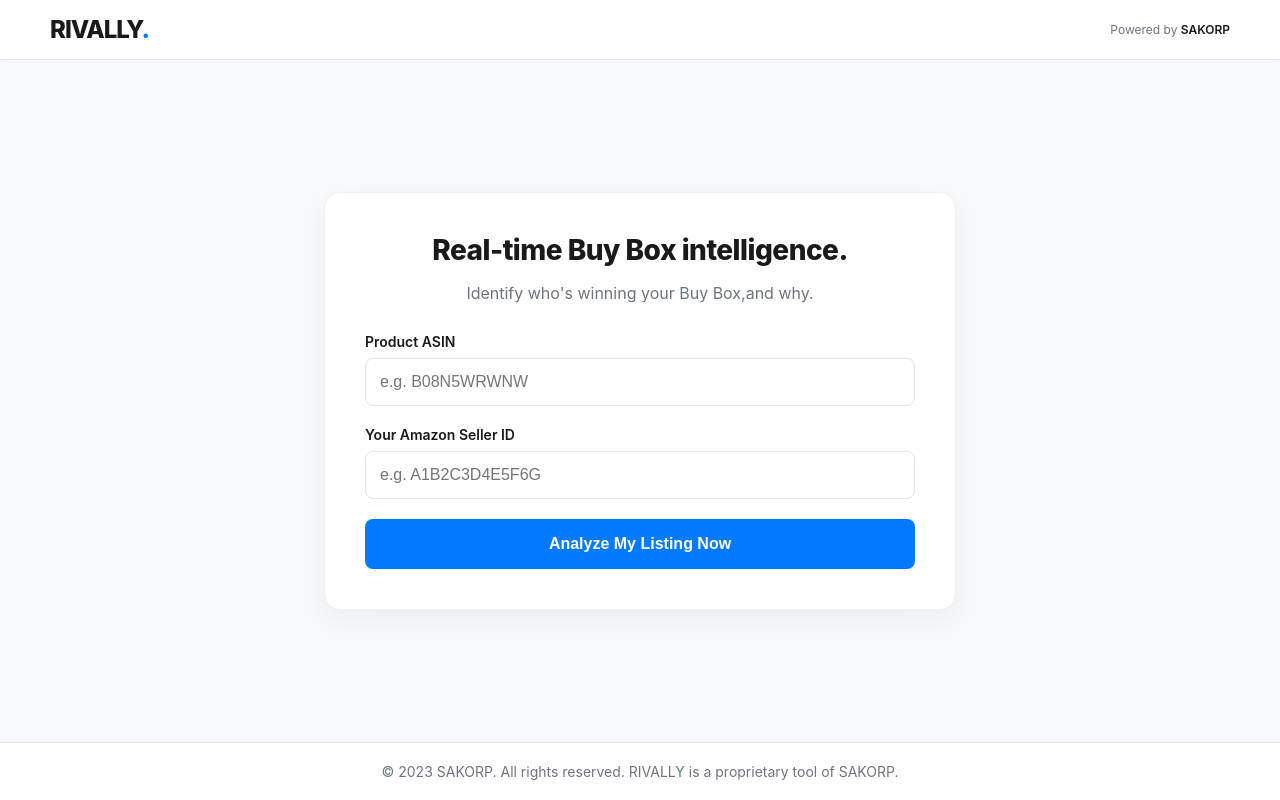
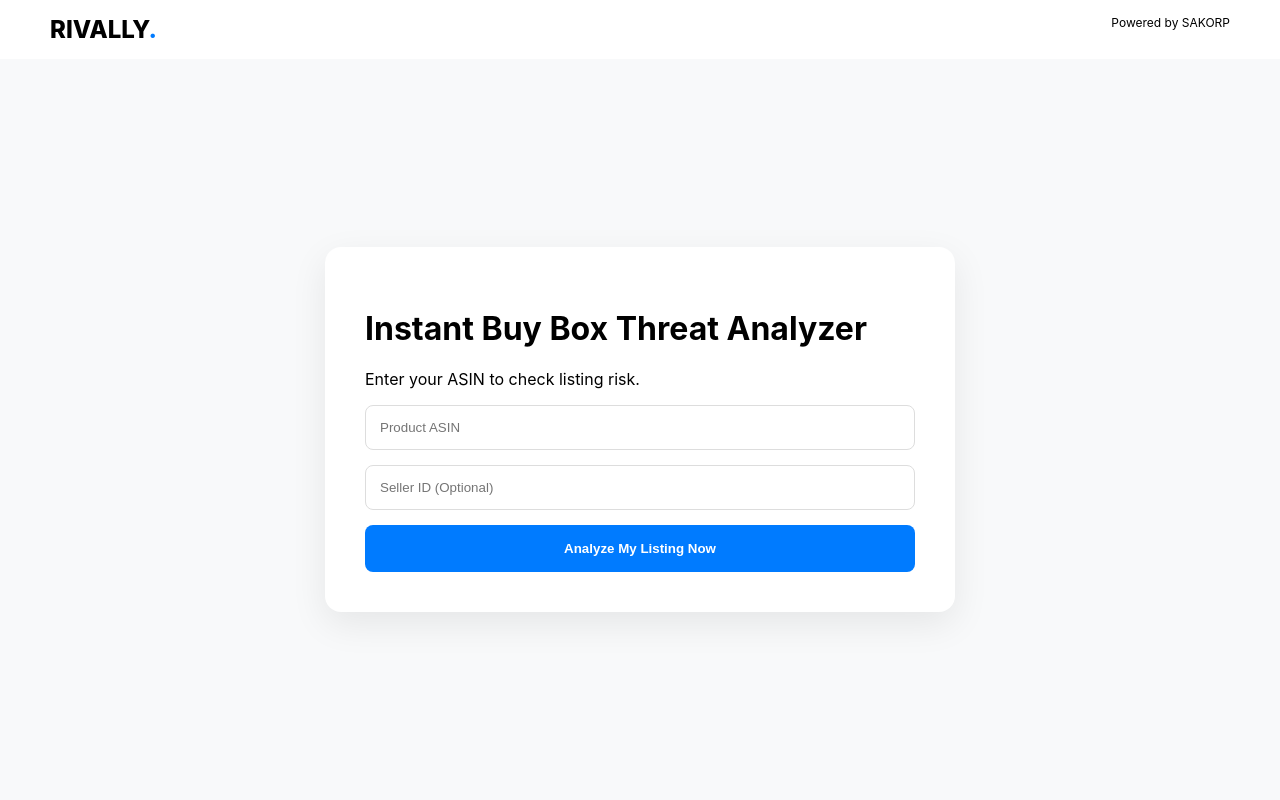
Before and after one commit to iq2glupost-cpu/rivally-app, a Flask app: page / in a window 1280 px wide. Run offline with Flask 3, Linux system fonts and the light colour scheme.

Commit message:
Update index.html

```diff
--- a/templates/index.html
+++ b/templates/index.html
@@ -4,229 +4,7 @@
 <meta charset="UTF-8">
 <meta name="viewport" content="width=device-width, initial-scale=1.0">
 <title>RIVALLY - Instant Buy Box Analyzer by SAKORP</title>
-    <style>
-        /* Modern CSS Reset & Reset */
-        :root {
-            --primary-color: #007bff; /* Modern Blue */
-            --text-dark: #1a1a1a;
-            --text-light: #6c757d;
-            --bg-page: #f8f9fa;
-            --bg-card: #ffffff;
-            --border-color: #e1e4e8;
-            --shadow: 0 10px 30px rgba(0,0,0,0.05);
-        }
 
-        body {
-            font-family: -apple-system, BlinkMacSystemFont, "Segoe UI", Roboto, "Helvetica Neue", Arial, sans-serif;
-            background-color: var(--bg-page);
-            margin: 0;
-            padding: 0;
-            color: var(--text-dark);
-            display: flex;
-            flex-direction: column;
-            min-height: 100vh;
-        }
-
-        /* Header / Navigation */
-        header {
-            background-color: var(--bg-card);
-            padding: 15px 50px;
-            border-bottom: 1px solid var(--border-color);
-            display: flex;
-            justify-content: space-between;
-            align-items: center;
-            box-shadow: 0 2px 10px rgba(0,0,0,0.02);
-        }
-
-        .brand-logo {
-            font-size: 24px;
-            font-weight: 800;
-            color: var(--text-dark);
-            text-decoration: none;
-            letter-spacing: -1px;
-        }
-
-        .brand-logo span {
-            color: var(--primary-color);
-        }
-
-        .powered-by {
-            font-size: 12px;
-            color: var(--text-light);
-        }
-
-        .powered-by a {
-            color: var(--text-dark);
-            text-decoration: none;
-            font-weight: 600;
-        }
-
-        .powered-by a:hover {
-            text-decoration: underline;
-        }
-
-        /* Main Container */
-        .main-content {
-            flex: 1;
-            display: flex;
-            justify-content: center;
-            align-items: center;
-            padding: 50px 20px;
-        }
-
-        .analyzer-container {
-            max-width: 550px;
-            width: 100%;
-            background: var(--bg-card);
-            padding: 40px;
-            border-radius: 16px;
-            box-shadow: var(--shadow);
-            border: 1px solid #f0f0f0;
-        }
-
-        h1 {
-            text-align: center;
-            color: var(--text-dark);
-            font-size: 28px;
-            font-weight: 800;
-            margin-top: 0;
-            margin-bottom: 10px;
-            letter-spacing: -0.5px;
-        }
-
-        .subtitle {
-            text-align: center;
-            color: var(--text-light);
-            margin-bottom: 30px;
-            font-size: 16px;
-        }
-
-        /* Form Styles */
-        .form-group { margin-bottom: 20px; }
-
-        label {
-            display: block;
-            font-weight: 600;
-            margin-bottom: 8px;
-            font-size: 14px;
-            color: var(--text-dark);
-        }
-
-        input {
-            width: 100%;
-            padding: 14px;
-            border: 1px solid var(--border-color);
-            border-radius: 8px;
-            box-sizing: border-box;
-            font-size: 16px;
-            transition: border-color 0.2s;
-        }
-
-        input:focus {
-            outline: none;
-            border-color: var(--primary-color);
-            box-shadow: 0 0 0 3px rgba(0,123,255,0.1);
-        }
-
-        button {
-            width: 100%;
-            padding: 16px;
-            background-color: var(--primary-color);
-            color: white;
-            border: none;
-            border-radius: 8px;
-            font-size: 16px;
-            cursor: pointer;
-            font-weight: 700;
-            transition: background-color 0.2s, transform 0.1s;
-        }
-
-        button:hover { background-color: #0069d9; }
-        button:active { transform: translateY(1px); }
-        button:disabled { background-color: #a0cfff; cursor: not-allowed; }
-
-        /* Result Styles */
-        #result-box { margin-top: 30px; display: none; border-top: 2px solid var(--border-color); padding-top: 30px; }
-
-        .diagnosis-card {
-            padding: 25px;
-            border-radius: 12px;
-            margin-bottom: 30px;
-            border: 1px solid transparent;
-        }
-
-        .HIGH {
-            background-color: #fff5f5;
-            border-color: #ffcccc;
-            color: #cc0000;
-        }
-        .MEDIUM {
-            background-color: #fffdf5;
-            border-color: #ffeeba;
-            color: #856404;
-        }
-        .LOW {
-            background-color: #f5fff6;
-            border-color: #c3e6cb;
-            color: #155724;
-        }
-
-        .headline { font-size: 20px; font-weight: 700; margin-bottom: 12px; letter-spacing: -0.3px;}
-        .details { font-size: 15px; line-height: 1.6; opacity: 0.9; }
-
-        /* SAKORP Shield Upsell Banner */
-        .upsell-banner {
-            background-color: #111111;
-            color: #ffffff;
-            padding: 30px;
-            border-radius: 12px;
-            text-align: center;
-            position: relative;
-            overflow: hidden;
-            border: 2px solid var(--primary-color);
-        }
-
-        .upsell-banner h3 {
-            margin-top: 0;
-            color: #ffffff;
-            font-size: 22px;
-            font-weight: 800;
-        }
-
-        .upsell-banner span.shield-brand {
-            color: var(--primary-color);
-        }
-
-        .upsell-banner p {
-            font-size: 15px;
-            line-height: 1.6;
-            color: #cccccc;
-            margin-bottom: 20px;
-        }
-
-        .upsell-btn {
-            display: inline-block;
-            padding: 14px 28px;
-            background-color: var(--primary-color);
-            color: white;
-            text-decoration: none;
-            font-weight: 700;
-            border-radius: 8px;
-            transition: background-color 0.2s;
-        }
-
-        .upsell-btn:hover { background-color: #0069d9; }
-
-        /* Footer */
-        footer {
-            text-align: center;
-            padding: 20px;
-            color: var(--text-light);
-            font-size: 14px;
-            border-top: 1px solid var(--border-color);
-            background-color: var(--bg-card);
-        }
-    </style>
 <script async src="https://www.googletagmanager.com/gtag/js?id=G-D3X28BQ146"></script>
 <script>
 window.dataLayer = window.dataLayer || [];
@@ -235,48 +13,215 @@
 gtag('config', 'G-D3X28BQ146');
 </script>
 
+<style>
+/* === OSNOVNI STILOVI ZADRŽANI === */
+:root {
+    --primary-color: #007bff;
+    --primary-hover: #0056b3;
+    --text-dark: #1a1a1a;
+    --text-light: #6c757d;
+    --bg-page: #f8f9fa;
+    --bg-card: #ffffff;
+    --border-color: #e1e4e8;
+    --shadow: 0 12px 36px rgba(0,0,0,0.08);
+}
+body {
+    font-family: -apple-system, BlinkMacSystemFont, "Segoe UI", Roboto;
+    background-color: var(--bg-page);
+    margin: 0;
+    display:flex; flex-direction:column; min-height:100vh;
+}
+header {
+    background-color: rgba(255,255,255,0.9);
+    backdrop-filter: blur(10px);
+    padding:15px 50px;
+    display:flex; justify-content:space-between;
+}
+.brand-logo {font-size:24px;font-weight:800;text-decoration:none;color:#000;}
+.brand-logo span {color:var(--primary-color);}
+.powered-by {font-size:12px;cursor:pointer;}
+
+.main-content {
+    flex:1;
+    display:flex;
+    justify-content:center;
+    align-items:center;
+    padding:50px 20px;
+}
+
+.analyzer-container {
+    max-width:550px;width:100%;
+    background:#fff;padding:40px;
+    border-radius:16px;
+    box-shadow:var(--shadow);
+}
+
+input {
+    width:100%;padding:14px;margin-bottom:15px;
+    border-radius:8px;border:1px solid #ddd;
+    box-sizing: border-box;
+}
+
+button.primary-btn {
+    width:100%;padding:16px;
+    background:#007bff;color:#fff;
+    border:none;border-radius:8px;
+    font-weight:700;cursor:pointer;
+}
+
+#result-box {display:none;margin-top:30px;}
+
+.diagnosis-card {
+    padding:25px;
+    border-radius:12px;
+    margin-bottom:20px;
+    border:1px solid #ddd;
+}
+
+.HIGH {background:#fff5f5;}
+.MEDIUM {background:#fffdf5;}
+.LOW {background:#f5fff6;}
+
+/* === STILIZOVAN SHIELD BRIDGE (DEEP MONITORING) === */
+.shield-bridge {
+    padding:25px;
+    background:#f0f7ff;
+    border-radius:12px;
+    border: 1px solid #cce5ff;
+}
+
+.shield-bridge-title {
+    font-size:14px;
+    font-weight:800;
+    color:var(--primary-hover);
+    text-transform:uppercase;
+    margin-bottom:15px;
+    letter-spacing: 0.5px;
+}
+
+.shield-bridge-desc {
+    font-size:14px;
+    color:var(--text-dark);
+    line-height:1.6;
+}
+
+.shield-bridge-desc ul {
+    margin: 15px 0;
+    padding-left: 20px;
+}
+
+.shield-bridge-desc li {
+    margin-bottom: 8px;
+}
+
+/* Veliko i jasno CTA dugme za Whitelistu */
+.shield-cta {
+    display: block;
+    width: 100%;
+    margin-top: 25px;
+    background: none;
+    border: none;
+    color: var(--primary-hover);
+    font-weight: 900;
+    font-size: 16px;
+    cursor: pointer;
+    text-decoration: underline;
+    text-transform: uppercase;
+    text-align: center;
+    transition: color 0.2s ease;
+}
+
+.shield-cta:hover {
+    color: #003d82;
+}
+
+.modal-overlay {
+    position:fixed;
+    top:0;left:0;width:100%;height:100%;
+    background:rgba(0,0,0,0.5);
+    display:none;justify-content:center;align-items:center;
+    z-index: 1000;
+}
+
+.modal-content {
+    background:#fff;
+    padding:30px;
+    border-radius:12px;
+    width: 100%;
+    max-width: 350px;
+    text-align: center;
+}
+
+.modal-content h3 { margin-top: 0; }
+.close-modal-btn {
+    background: none; border: none; font-size: 20px;
+    cursor: pointer; float: right; margin-top: -15px; margin-right: -15px;
+}
+</style>
 </head>
+
 <body>
 
 <header>
 <a href="/" class="brand-logo">RIVALLY<span>.</span></a>
-    <div class="powered-by">Powered by <a href="https://sakorp.com" target="_blank">SAKORP</a></div>
+<div class="powered-by" onclick="openModal()">Powered by SAKORP</div>
 </header>
 
 <div class="main-content">
 <div class="analyzer-container">
-        <h1>Real-time Buy Box intelligence.</h1>
-        <p class="subtitle">Identify who's winning your Buy Box,and why.</p>
 
-        <div class="form-group">
-            <label for="asin">Product ASIN</label>
-            <input type="text" id="asin" placeholder="e.g. B08N5WRWNW" autocomplete="off">
-        </div>
-        <div class="form-group">
-            <label for="seller_id">Your Amazon Seller ID</label>
-            <input type="text" id="seller_id" placeholder="e.g. A1B2C3D4E5F6G" autocomplete="off">
-        </div>
-        <button onclick="checkBuyBox()" id="submitBtn">Analyze My Listing Now</button>
+<h1>Instant Buy Box Threat Analyzer</h1>
+<p class="subtitle">Enter your ASIN to check listing risk.</p>
+
+<input type="text" id="asin" placeholder="Product ASIN">
+<input type="text" id="seller_id" placeholder="Seller ID (Optional)">
+
+<button onclick="checkBuyBox()" id="submitBtn" class="primary-btn">
+Analyze My Listing Now
+</button>
 
 <div id="result-box">
+
 <div id="diagnosis" class="diagnosis-card">
-                <div id="diag-headline" class="headline"></div>
-                <div id="diag-details" class="details"></div>
+<div id="diag-headline"></div>
+<div id="diag-details"></div>
 </div>
 
-            <div class="upsell-banner">
-                <h3>Protect Your Amazon Profits instantly</h3>
-                <p>This report is just a snapshot. While you sleep, competitors actively change prices to steal your Buy Box and drain your profit.</p>
-                <p>Don't leave your revenue to chance. <strong>Monitor 24/7, detect hijackers, and automate your pricing strategy.</strong></p>
-                <a href="#" id="openWaitlistBtn" class="upsell-btn">Reveal What's Actually Causing -></a>
+<div class="shield-bridge">
+    <div class="shield-bridge-title">Deep Monitoring</div>
+
+    <div class="shield-bridge-desc">
+        A surface-level analysis is just the beginning. Protect your listing from every angle with <b>SAKORP Shield</b>:
+
+        <ul>
+            <li>Complete <b>24/7 Monitoring</b> of Buy Box Rotation & All Winners</li>
+            <li><b>Forensic Hijacking Protection</b> with Detailed PDF Reports formatted for Amazon Support cases</li>
+            <li><b>Instant Real-Time alerts</b> for any Buy Box Price or Winner change</li>
+            <li><b>Automated Revenue Impact Analysis</b> for lost Buy Box hours</li>
+            <li><b>Comprehensive Insights</b> for complete Buy Box tracking.</li>
+        </ul>
+
+        Everything you need to master and protect your Buy Box. Don't wait until you lose sales.
     </div>
+
+    <button class="shield-cta" onclick="openModal()">
+        &gt;&gt; Join The Whitelist For Pro Access &lt;&lt;
+    </button>
+</div>
+
 </div>
 </div>
 </div>
 
-<footer>
-    &copy; 2023 SAKORP. All rights reserved. RIVALLY is a proprietary tool of SAKORP.
-</footer>
+<div id="whitelistModal" class="modal-overlay" onclick="closeModalOutside(event)">
+<div class="modal-content">
+<button class="close-modal-btn" onclick="closeModal()">×</button>
+<h3>Join the Whitelist</h3>
+<p style="font-size: 14px; color: #6c757d; margin-bottom: 20px;">Get early access to SAKORP Shield.</p>
+<input type="email" id="whitelist_email" placeholder="work-email@company.com">
+<button onclick="submitWaitlist()" class="primary-btn" style="background: #1a1a1a;">Request Access</button>
+</div>
+</div>
 
 <script>
 async function checkBuyBox() {
@@ -285,130 +230,88 @@
     const btn = document.getElementById('submitBtn');
     const resultBox = document.getElementById('result-box');
 
-        if (!asin || !sellerId) {
-            alert("Please enter both your ASIN and Seller ID.");
+    if (!asin) {
+        alert("Please enter ASIN.");
         return;
     }
 
-        btn.innerText = "Analyzing Listing...";
+    btn.innerText = "Analyzing...";
     btn.disabled = true;
-        resultBox.style.display = 'none'; // Hide previous results
+    resultBox.style.display = 'none';
 
     try {
         const response = await fetch('/api/check', {
             method: 'POST',
-                headers: { 'Content-Type': 'application/json' },
-                body: JSON.stringify({ asin: asin, seller_id: sellerId })
+            headers: {'Content-Type':'application/json'},
+            body: JSON.stringify({ asin, seller_id: sellerId || null })
         });
+
         const data = await response.json();
 
         if (data.status === "success") {
             const diagnosis = data.data.diagnosis;
 
-                // Set text
+            let extraText = "";
+
+            if (!sellerId) {
+                extraText = "\n\nThis is a surface-level view. Enter Seller ID to reveal hidden pressure and real positioning.";
+            } else {
+                extraText = "\n\nMultiple hidden factors are influencing your Buy Box position. Full cause not visible here.";
+            }
+
             document.getElementById('diag-headline').innerText = diagnosis.headline;
-                document.getElementById('diag-details').innerText = diagnosis.details;
+            document.getElementById('diag-details').innerText = diagnosis.details + extraText;
 
-                // Set color class based on threat level
-                const diagCard = document.getElementById('diagnosis');
-                diagCard.className = 'diagnosis-card ' + diagnosis.threat_level;
+            document.getElementById('diagnosis').className =
+                'diagnosis-card ' + diagnosis.threat_level;
 
-                // Show results with smooth scroll
             resultBox.style.display = 'block';
-                window.scrollTo({ top: resultBox.offsetTop + 100, behavior: 'smooth' });
         } else {
-                alert("Error analyzing ASIN. Please ensure the ASIN and Seller ID are valid and try again.");
+            alert("Error analyzing listing.");
         }
-        } catch (error) {
-            alert("Connection error. Please check your internet connection.");
-        } finally {
+
+    } catch(e) {
+        alert("Connection error. Please try again.");
+    }
+
     btn.innerText = "Analyze My Listing Now";
     btn.disabled = false;
+}
+
+function openModal(){
+    document.getElementById('whitelistModal').style.display='flex';
+}
+
+function closeModal(){
+    document.getElementById('whitelistModal').style.display='none';
+}
+
+function closeModalOutside(e){
+    if(e.target.id==='whitelistModal') closeModal();
+}
+
+async function submitWaitlist(){
+    const email=document.getElementById('whitelist_email').value;
+    if(!email) {
+        alert("Please enter a valid email address.");
+        return;
+    }
+
+    try {
+        await fetch('/api/waitlist',{
+            method:'POST',
+            headers:{'Content-Type':'application/json'},
+            body:JSON.stringify({email})
+        });
+
+        alert("Request sent successfully!");
+        document.getElementById('whitelist_email').value = '';
+        closeModal();
+    } catch (e) {
+        alert("Error submitting request.");
     }
 }
 </script>
 
-<div id="waitlistModal" style="display: none; position: fixed; z-index: 1000; left: 0; top: 0; width: 100%; height: 100%; background-color: rgba(0,0,0,0.8); backdrop-filter: blur(5px);">
-  <div style="background-color: #1a1a2e; margin: 10% auto; padding: 40px; border: 1px solid #333; width: 90%; max-width: 450px; border-radius: 12px; color: white; text-align: center; position: relative; font-family: -apple-system, BlinkMacSystemFont, 'Segoe UI', Roboto, sans-serif; box-shadow: 0 4px 20px rgba(0,0,0,0.5);">
-    <span id="closeModal" style="color: #aaa; position: absolute; top: 15px; right: 20px; font-size: 28px; font-weight: bold; cursor: pointer;">&times;</span>
-
-    <h2 style="margin-top: 0; color: #fff; font-size: 24px; margin-bottom: 15px;">Exclusive Early Access</h2>
-    <p style="font-size: 15px; margin-bottom: 25px; color: #ccc; line-height: 1.5;">We are currently in closed beta, perfecting our tools to help you protect your Buy Box and maximize profits. Enter your email to join the waitlist and be the first to get access!</p>
-
-    <form id="waitlistForm">
-      <input type="email" id="userEmail" placeholder="Enter your business email" required style="width: 100%; box-sizing: border-box; padding: 12px 15px; border-radius: 6px; border: 1px solid #444; background-color: #0f0f1a; color: white; margin-bottom: 20px; font-size: 15px;">
-      <button type="submit" style="background-color: #007bff; color: white; width: 100%; padding: 14px; border: none; border-radius: 6px; font-size: 16px; cursor: pointer; font-weight: bold; transition: background-color 0.3s;">Join the Waitlist</button>
-    </form>
-
-    <div id="successMessage" style="display: none; color: #4CAF50; font-size: 16px; margin-top: 20px; font-weight: bold; padding: 15px; background-color: rgba(76, 175, 80, 0.1); border-radius: 6px; border: 1px solid #4CAF50;">
-      Thank you! You are on the list. We will be in touch soon.
-    </div>
-  </div>
-</div>
-
-<script>
-  var modal = document.getElementById("waitlistModal");
-  var btn = document.getElementById("openWaitlistBtn");
-  var span = document.getElementById("closeModal");
-  var form = document.getElementById("waitlistForm");
-  var successMsg = document.getElementById("successMessage");
-
-  // Otvara prozor na klik
-  btn.onclick = function(e) {
-    e.preventDefault();
-    modal.style.display = "block";
-    form.style.display = "block";
-    successMsg.style.display = "none";
-    document.getElementById("userEmail").value = "";
-  }
-
-  // Zatvara prozor na X
-  span.onclick = function() {
-    modal.style.display = "none";
-  }
-
-  // Zatvara prozor ako se klikne van njega
-  window.onclick = function(event) {
-    if (event.target == modal) {
-      modal.style.display = "none";
-    }
-  }
-
-  // Šalje formu na backend
-  form.onsubmit = async function(event) {
-    event.preventDefault();
-    var email = document.getElementById("userEmail").value;
-    var submitBtn = form.querySelector('button[type="submit"]');
-
-    // Promeni tekst dugmeta dok učitava
-    submitBtn.innerText = "Adding...";
-    submitBtn.disabled = true;
-
-    try {
-        const response = await fetch('/api/waitlist', {
-            method: 'POST',
-            headers: { 'Content-Type': 'application/json' },
-            body: JSON.stringify({ email: email })
-        });
-        const data = await response.json();
-
-        if (data.status === "success") {
-            // Ako je sve prošlo ok, prikaži poruku zahvalnosti
-            form.style.display = "none";
-            successMsg.style.display = "block";
-        } else {
-            alert("Error: " + data.message);
-        }
-    } catch (error) {
-        alert("Connection error. Please try again.");
-    } finally {
-        // Vrati dugme u normalno stanje
-        submitBtn.innerText = "Join the Waitlist";
-        submitBtn.disabled = false;
-    }
-  }
-
-</script>
-
 </body>
 </html>
```
Lines whose indentation alone changed are shown as unchanged.
